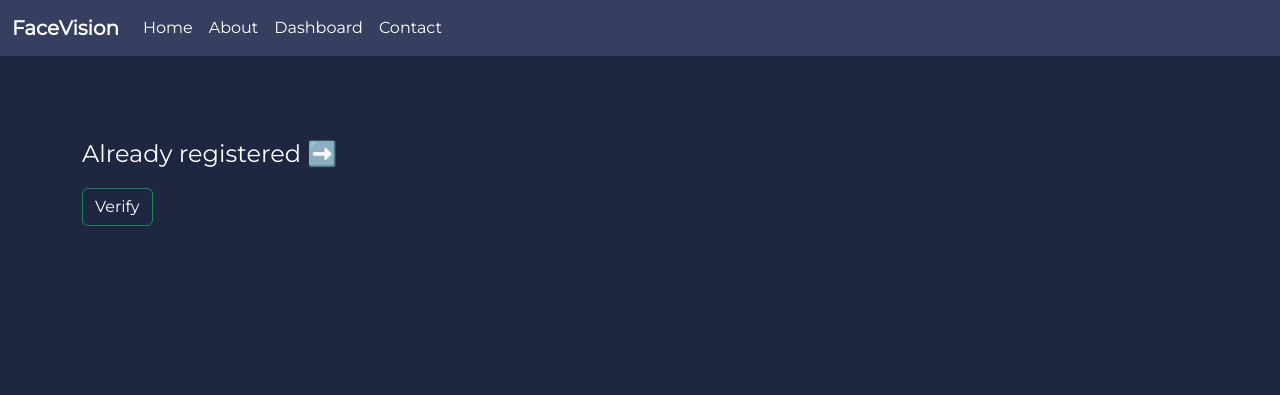
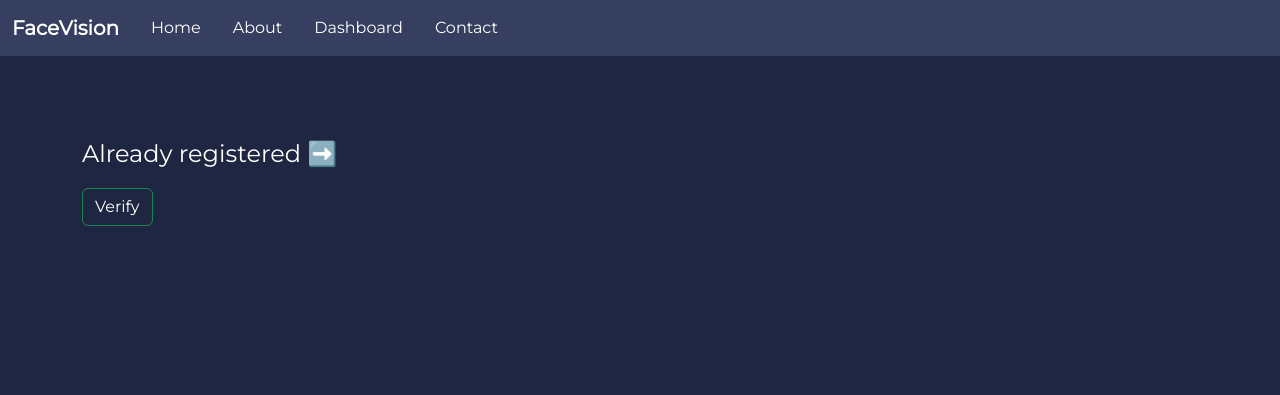
Before and after one commit to ChinmayTullu/FaceVision_Attendance-Tracking-Website, a Flask app: page / in a window 1280 px wide. Shown: the top 395 px of the page. Run offline with Flask 3, Linux system fonts and the light colour scheme; parts of the project's set-up code (start-up, migrations or seed data) failed here and were passed over; some libraries are stand-ins or nearby versions.

Commit message:
navbar spacing

```diff
--- a/templates/collect.html
+++ b/templates/collect.html
@@ -35,16 +35,16 @@
                     </button>
                     <div class="collapse navbar-collapse" id="navbarSupportedContent">
                         <ul class="navbar-nav me-auto mb-2 mb-lg-0">
-                            <li class="nav-item">
+                            <li class="nav-item mx-2">
                                 <a class="nav-link active" aria-current="page" href="#">Home</a>
                             </li>
-                            <li class="nav-item">
+                            <li class="nav-item mx-2">
                                 <a class="nav-link active" aria-current="page" href="#">About</a>
                             </li>
-                            <li class="nav-item">
+                            <li class="nav-item mx-2">
                                 <a class="nav-link active" aria-current="page" href="#">Dashboard</a>
                             </li>
-                            <li class="nav-item">
+                            <li class="nav-item mx-2">
                                 <a class="nav-link active" aria-current="page" href="#">Contact</a>
                             </li>
                         </ul>
```
Also changed, not shown: templates/recognize.html (+4 -4 lines).
